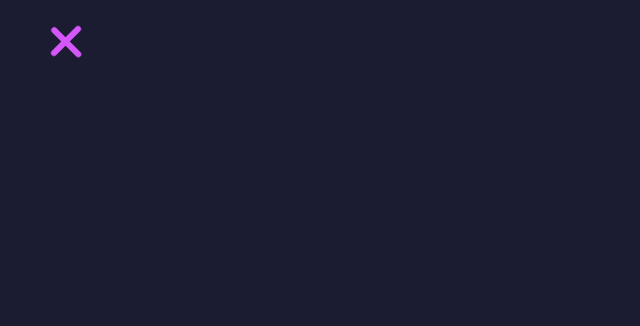
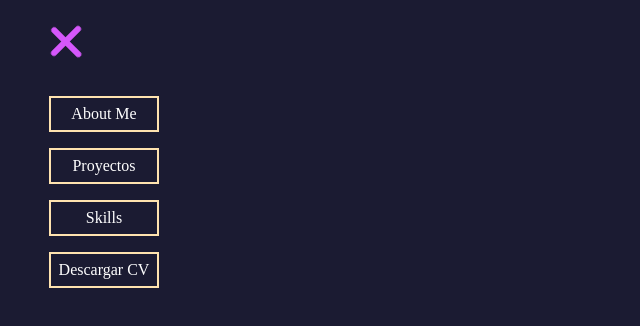
Before and after one commit to carloscode04/Portafolio, a plain HTML site: page index.html in a window 1280 px wide. Both pictures are taken after a click on the element 70 px from the left and 50 px from the top of the page. Shown: the whole page, without its empty margins (0-640 px from the left). Drawn offline with Linux system fonts and the light colour scheme.

Commit message:
funcionalidad del menu hamburguesa

```diff
--- a/index.html
+++ b/index.html
@@ -18,16 +18,18 @@
             </div>
         </a>
     </div>
-<!-- <header>
-    <nav>
+
+<header>
+    <nav id="nav-menu">
      <ul id="menu">
-         <li id="menu-link"><a href="#about_me">About Me</a></li>
-         <li id="menu-link"><a href="#projects">Proyectos</a></li>
-         <li id="menu-link"><a href="#skills">Skills</a></li>
-         <li id="menu-link"><a href="#descargar_CV">Descargar CV</a></li>
+         <li class="apartados"><a href="#about_me">About Me</a></li>
+         <li class="apartados"><a href="#projects">Proyectos</a></li>
+         <li class="apartados"><a href="#skills">Skills</a></li>
+         <li class="apartados"><a href="#descargar_CV">Descargar CV</a></li>
      </ul>
     </nav>
-</header> -->
+</header>
+
 <script src="/script.js"></script>
 </body>
 </html>
--- a/script.js
+++ b/script.js
@@ -1,5 +1,7 @@
-let menu = document.querySelector('#barras')
+let hamburguesa = document.querySelector('#barras')
+let menu = document.querySelector('#nav-menu')
 
-menu.addEventListener('click', ()=> {
+hamburguesa.addEventListener('click', ()=> {
+    hamburguesa.classList.toggle('active')
     menu.classList.toggle('active')
 })
--- a/style.css
+++ b/style.css
@@ -13,25 +13,47 @@ body {
     background-color: var(--color-principal);
 }
 
-/* nav {
-    max-width: 90%;
-    border: 2px solid rgb(255, 227, 175)
+nav {
+    /* border: 2px solid rgb(255, 227, 175); */
+    position: absolute;
+    align-items: center;
+    width: 150px;
+    top: 80px;
+    left: 9px;
+    display: none;
+}
+
+nav.active{
+    display: block;
 }
 
 #menu {
     display: flex;
-    flex-direction: row;
-    justify-content: space-evenly;
-}
-
-#menu {
+    gap: 1rem;
+    flex-direction: column;
     list-style-type: none;
 }
 
-#menu-link a {
+
+li.apartados {
+    display:flex;
+    align-content: center;
+    align-items: center;
+  justify-content: center;
+    /* padding: 5px; */
+    /* vertical-align: middle; */
+    /* text-align: center; */
+
+    border: 2px solid rgb(255, 227, 175);
+    height: 2rem;
+}
+
+li.apartados a {
+    display: block;
     text-decoration: none;
     color: white;
-} */
+}
+
 
 #hamburguesa {
     /* border: 1px solid red; */
```
